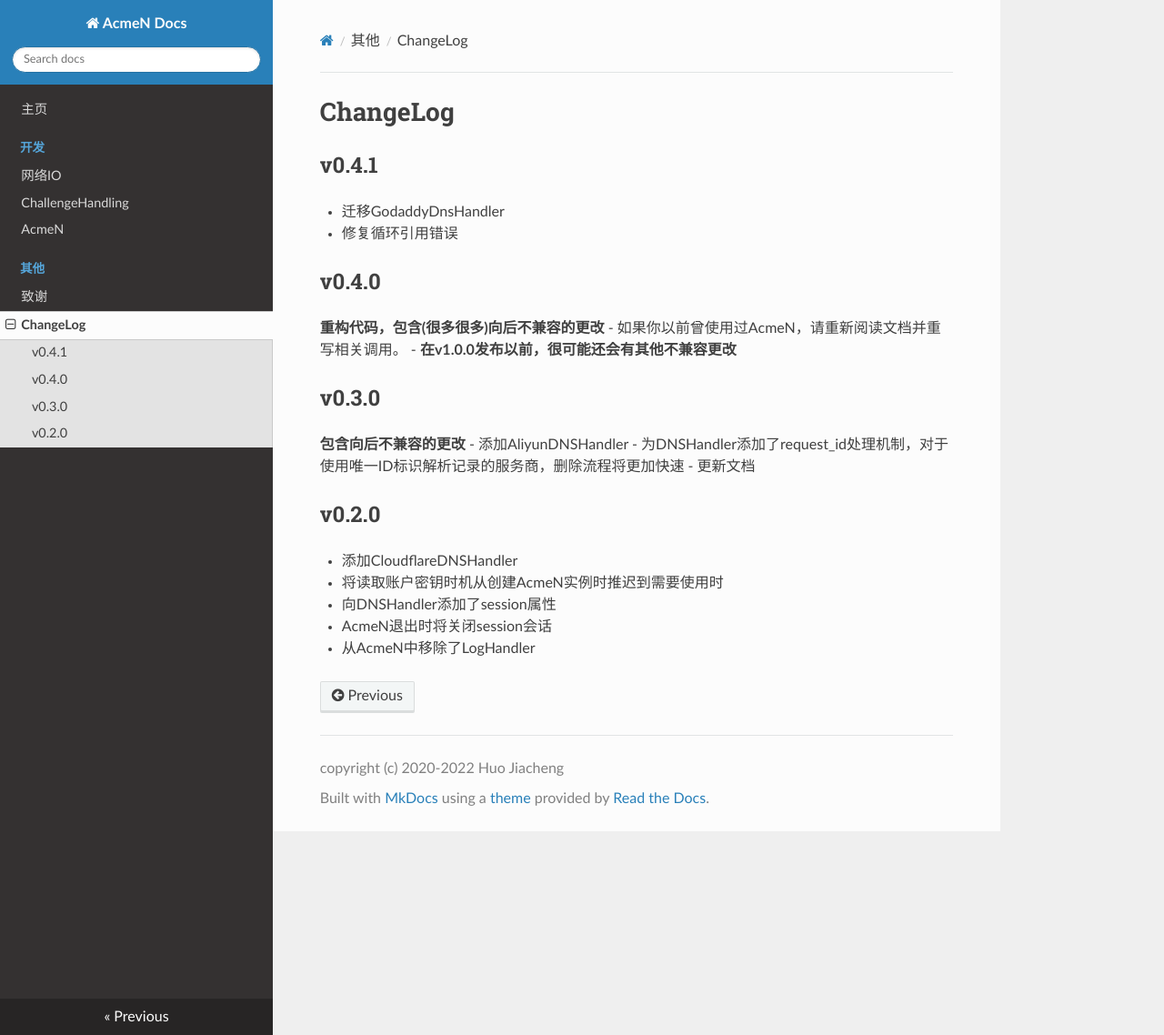
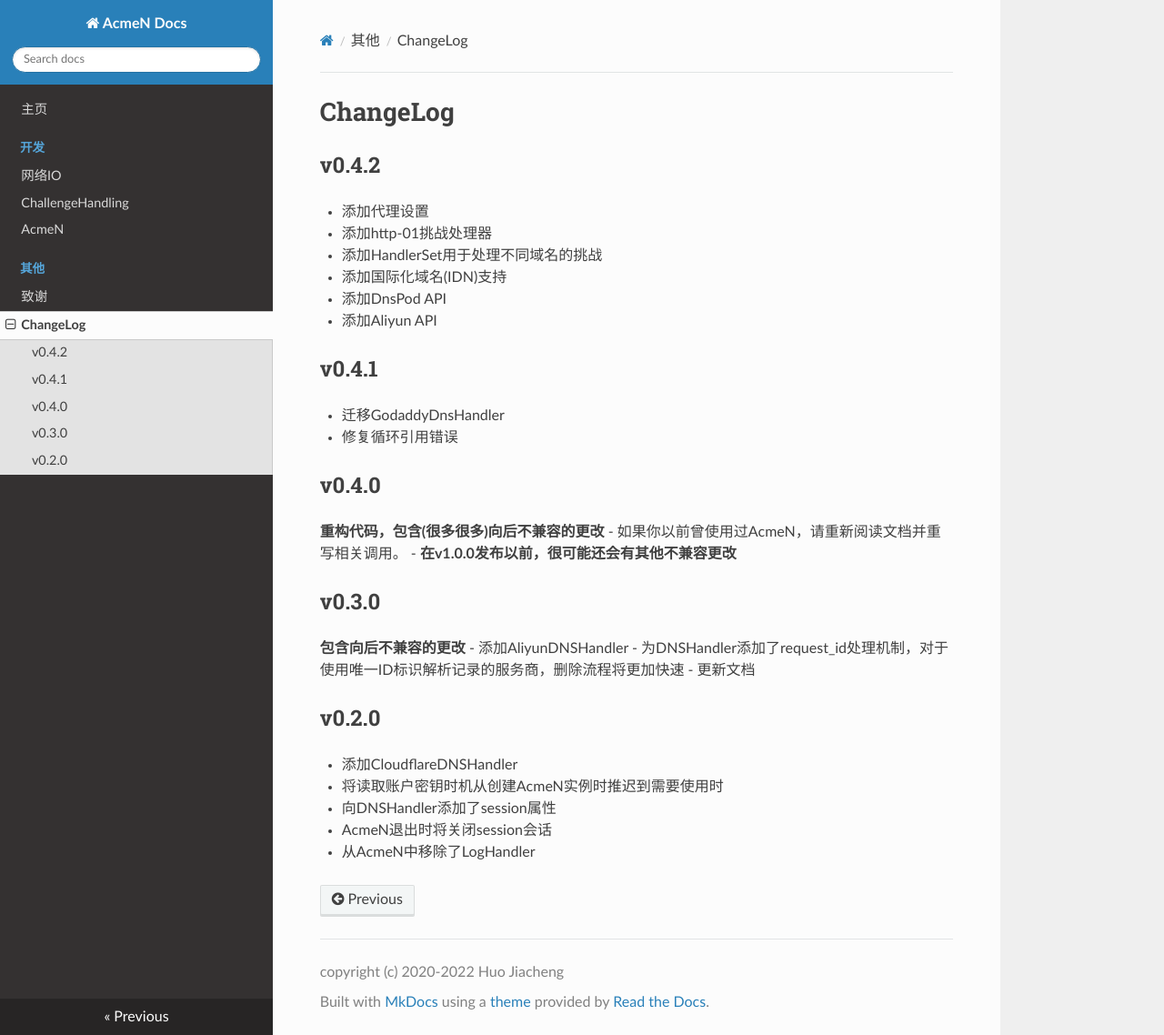
Before and after one commit to CBPJ/AcmeN, an MkDocs documentation site: the page built from docs/raw/changelog.md, in a window 1280 px wide and 1138 px high. Shown: the whole window at 91% size. Built offline with MkDocs 1.6.1, drawn with Linux system fonts in a browser that asks for light colours; nearby versions of some CDN libraries.

Commit message:
bump version to 0.4.2

```diff
--- a/AcmeN.py
+++ b/AcmeN.py
@@ -9,7 +9,7 @@ from cryptography.hazmat.primitives.asymmetric import rsa, ec
 
 from ChallengeHandlers import ChallengeHandlerBase
 
-__version__ = '0.4.1'
+__version__ = '0.4.2'
 __all__ = ['SupportedCA', 'AcmeNetIO', 'AcmeN', 'KeyType', 'KeyGenerationMethod', 'RevocationReason']
 
 AcmeResponse = collections.namedtuple('AcmeResponse', ('code', 'headers', 'content'))
--- a/ChallengeHandlers.py
+++ b/ChallengeHandlers.py
@@ -14,7 +14,7 @@ __all__ = [
     'ManualHttpHandler',
     'FileHttpHandler'
 ]
-__version__ = '0.4.1'
+__version__ = '0.4.2'
 
 
 class ChallengeHandlerBase(abc.ABC):
--- a/docs/raw/changelog.md
+++ b/docs/raw/changelog.md
@@ -1,4 +1,13 @@
 # ChangeLog
+
+## v0.4.2
+
+- 添加代理设置
+- 添加http-01挑战处理器
+- 添加HandlerSet用于处理不同域名的挑战
+- 添加国际化域名(IDN)支持
+- 添加DnsPod API
+- 添加Aliyun API
 
 ## v0.4.1
 
```
